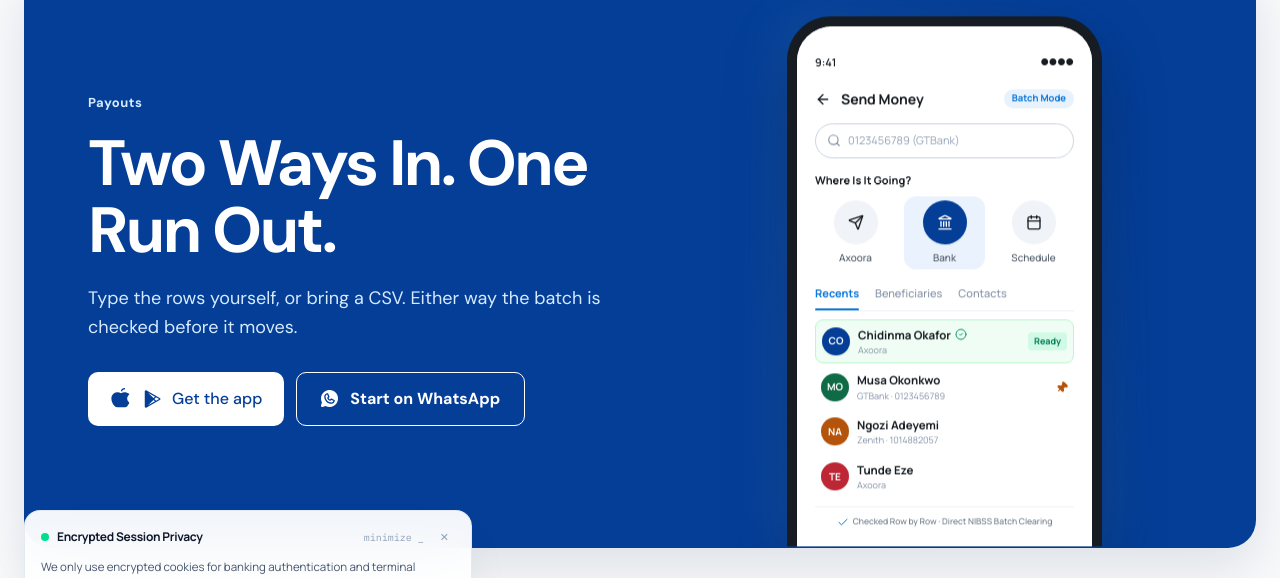
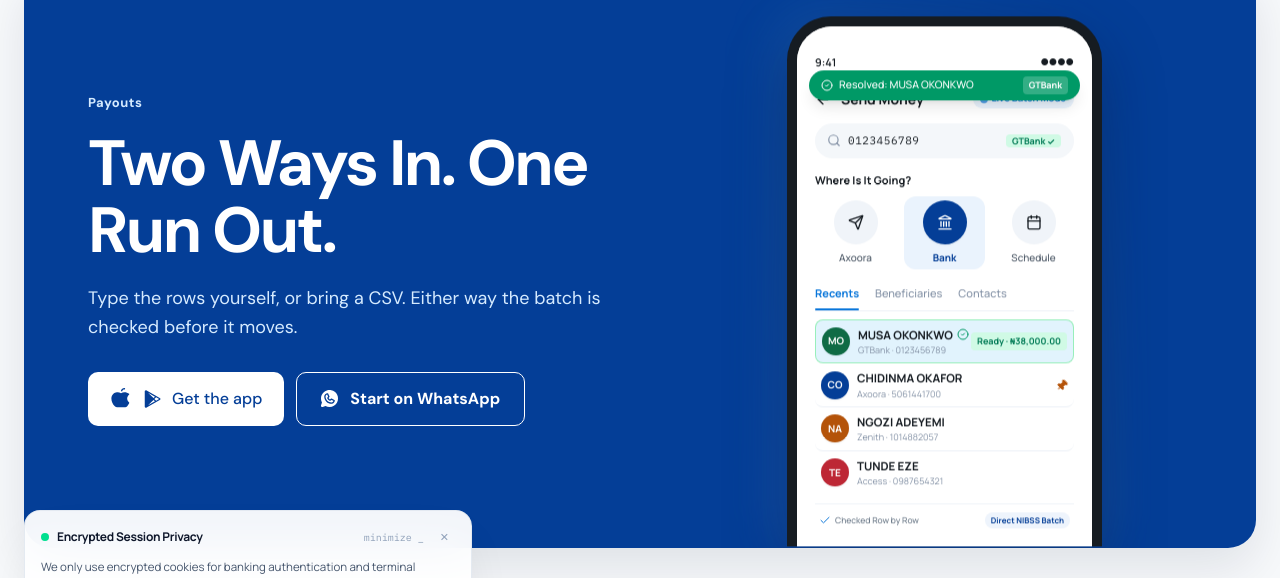
Before and after one commit to Moosaa95/axoora-website-update, a Next.js app: page /payouts in a window 1280 px wide. Shown: the part 121-699 px from the top of the page. Built offline with nearby package versions, Linux system fonts and the light colour scheme; no server answers; a web font is replaced by a local one.

Commit message:
feat: automate live phone content walkthroughs on Business and Payouts heroes

```diff
--- a/src/components/home/PayoutsPhone.tsx
+++ b/src/components/home/PayoutsPhone.tsx
@@ -2,99 +2,100 @@
 
 import React, { useState, useEffect } from 'react';
 import { motion, AnimatePresence } from 'framer-motion';
-import { ArrowLeft, Search, Send, Landmark, Calendar, Pin, CheckCircle2, Check } from 'lucide-react';
+import {
+  ArrowLeft,
+  Search,
+  Send,
+  Landmark,
+  Calendar,
+  Pin,
+  CheckCircle2,
+  Check,
+  FileCheck2,
+  Sparkles,
+} from 'lucide-react';
 import { PhoneFrame, PhoneStatusBar } from './shared';
 
 export const PayoutsPhone: React.FC = () => {
   const [activeTab, setActiveTab] = useState<'recents' | 'beneficiaries' | 'contacts'>('recents');
   const [selectedDestination, setSelectedDestination] = useState<'axoora' | 'bank' | 'schedule'>('bank');
-  const [selectedRecipient, setSelectedRecipient] = useState<string | null>('co');
-  const [searchPlaceholderIndex, setSearchPlaceholderIndex] = useState(0);
 
-  const searchPlaceholders = [
-    'Account Number or Phone',
-    '0123456789 (GTBank)',
-    'Chidinma Okafor',
-    'Musa Okonkwo',
-  ];
+  // Automated demo step:
+  // 0: Typing account number
+  // 1: Name resolved against receiving bank
+  // 2: Batch rows validated (Ready badges + Send Batch CTA)
+  // 3: Disbursed via NIBSS + receipts generated
+  const [payoutStep, setPayoutStep] = useState<number>(0);
+  const [typedChars, setTypedChars] = useState<string>('');
+
+  const targetAccount = '0123456789';
 
   useEffect(() => {
-    const interval = setInterval(() => {
-      setSearchPlaceholderIndex((prev) => (prev + 1) % searchPlaceholders.length);
-    }, 3500);
-    return () => clearInterval(interval);
+    // Automated demo loop
+    const cycle = setInterval(() => {
+      setPayoutStep((prev) => (prev + 1) % 4);
+    }, 3200);
+
+    return () => clearInterval(cycle);
   }, []);
+
+  // Typing animation for step 0
+  useEffect(() => {
+    if (payoutStep === 0) {
+      setTypedChars('');
+      let index = 0;
+      const typer = setInterval(() => {
+        if (index <= targetAccount.length) {
+          setTypedChars(targetAccount.slice(0, index));
+          index++;
+        } else {
+          clearInterval(typer);
+        }
+      }, 100);
+      return () => clearInterval(typer);
+    } else {
+      setTypedChars(targetAccount);
+    }
+  }, [payoutStep]);
 
   const recentsList = [
     {
-      id: 'co',
-      name: 'Chidinma Okafor',
-      bank: 'Axoora',
-      initials: 'CO',
-      color: '#043e97',
-      pinned: true,
-      amount: '₦45,000.00',
-    },
-    {
       id: 'mo',
-      name: 'Musa Okonkwo',
+      name: 'MUSA OKONKWO',
       bank: 'GTBank · 0123456789',
       initials: 'MO',
       color: '#0f6b45',
+      amount: '₦38,000.00',
       pinned: true,
-      amount: '₦38,000.00',
+    },
+    {
+      id: 'co',
+      name: 'CHIDINMA OKAFOR',
+      bank: 'Axoora · 5061441700',
+      initials: 'CO',
+      color: '#043e97',
+      amount: '₦45,000.00',
+      pinned: true,
     },
     {
       id: 'na',
-      name: 'Ngozi Adeyemi',
+      name: 'NGOZI ADEYEMI',
       bank: 'Zenith · 1014882057',
       initials: 'NA',
       color: '#b45309',
+      amount: '₦52,000.00',
       pinned: false,
-      amount: '₦52,000.00',
     },
     {
       id: 'te',
-      name: 'Tunde Eze',
-      bank: 'Axoora',
+      name: 'TUNDE EZE',
+      bank: 'Access · 0987654321',
       initials: 'TE',
       color: '#bd2735',
+      amount: '₦18,000.00',
       pinned: false,
-      amount: '₦18,000.00',
     },
   ];
-
-  const beneficiariesList = [
-    {
-      id: 'fb',
-      name: 'Fatima Bello',
-      bank: 'UBA · 2233445566',
-      initials: 'FB',
-      color: '#0976da',
-      pinned: true,
-      amount: '₦41,000.00',
-    },
-    {
-      id: 'co',
-      name: 'Chidinma Okafor',
-      bank: 'GTBank · 0123456789',
-      initials: 'CO',
-      color: '#043e97',
-      pinned: true,
-      amount: '₦45,000.00',
-    },
-    {
-      id: 'em',
-      name: 'Emeka Nwosu',
-      bank: 'Access · 0987654321',
-      initials: 'EN',
-      color: '#0f6b45',
-      pinned: false,
-      amount: '₦60,000.00',
-    },
-  ];
-
-  const currentList = activeTab === 'beneficiaries' ? beneficiariesList : recentsList;
 
   return (
     <motion.div
@@ -106,7 +107,66 @@ export const PayoutsPhone: React.FC = () => {
       <div className="absolute -inset-4 bg-gradient-to-tr from-blue-400/20 via-sky-300/10 to-transparent rounded-[52px] blur-xl -z-10 pointer-events-none" />
 
       <PhoneFrame width={315} height={530} radius={44} className="shadow-[0_25px_60px_rgba(2,15,46,0.35)]">
-        <div className="h-full flex flex-col justify-between p-4.5 bg-white text-[#161c22] select-none font-sans overflow-hidden">
+        <div className="h-full flex flex-col justify-between p-4.5 bg-white text-[#161c22] select-none font-sans overflow-hidden relative">
+          {/* Top Automated Flow Toast */}
+          <div className="absolute top-11 left-3 right-3 z-30 pointer-events-none">
+            <AnimatePresence mode="wait">
+              {payoutStep === 1 && (
+                <motion.div
+                  key="resolved"
+                  initial={{ opacity: 0, y: -10, scale: 0.95 }}
+                  animate={{ opacity: 1, y: 0, scale: 1 }}
+                  exit={{ opacity: 0, y: -8, scale: 0.95 }}
+                  className="bg-emerald-600 text-white text-[10.5px] font-medium py-1.5 px-3 rounded-full shadow-lg flex items-center justify-between"
+                >
+                  <span className="flex items-center gap-1.5">
+                    <CheckCircle2 className="w-3 h-3 text-white" />
+                    Resolved: MUSA OKONKWO
+                  </span>
+                  <span className="text-[9px] font-bold bg-white/20 px-1.5 py-0.5 rounded">
+                    GTBank
+                  </span>
+                </motion.div>
+              )}
+
+              {payoutStep === 2 && (
+                <motion.div
+                  key="checked"
+                  initial={{ opacity: 0, y: -10, scale: 0.95 }}
+                  animate={{ opacity: 1, y: 0, scale: 1 }}
+                  exit={{ opacity: 0, y: -8, scale: 0.95 }}
+                  className="bg-[#043e97] text-white text-[10.5px] font-medium py-1.5 px-3 rounded-full shadow-lg flex items-center justify-between"
+                >
+                  <span className="flex items-center gap-1.5">
+                    <FileCheck2 className="w-3 h-3 text-sky-200" />
+                    Checked Row by Row
+                  </span>
+                  <span className="text-[9px] font-bold bg-white/20 px-1.5 py-0.5 rounded">
+                    2/2 Ready
+                  </span>
+                </motion.div>
+              )}
+
+              {payoutStep === 3 && (
+                <motion.div
+                  key="disbursed"
+                  initial={{ opacity: 0, y: -10, scale: 0.95 }}
+                  animate={{ opacity: 1, y: 0, scale: 1 }}
+                  exit={{ opacity: 0, y: -8, scale: 0.95 }}
+                  className="bg-emerald-600 text-white text-[10.5px] font-medium py-1.5 px-3 rounded-full shadow-lg flex items-center justify-between"
+                >
+                  <span className="flex items-center gap-1.5">
+                    <Sparkles className="w-3 h-3 text-yellow-300" />
+                    Batch Disbursed · Receipts Sent
+                  </span>
+                  <span className="text-[9px] font-bold bg-white/20 px-1.5 py-0.5 rounded">
+                    ₦83,000
+                  </span>
+                </motion.div>
+              )}
+            </AnimatePresence>
+          </div>
+
           <div>
             {/* Top Status Bar */}
             <PhoneStatusBar />
@@ -117,27 +177,36 @@ export const PayoutsPhone: React.FC = () => {
                 <ArrowLeft className="w-4 h-4 text-[#161c22] cursor-pointer" />
                 <h4 className="text-[14px] font-bold text-[#161c22]">Send Money</h4>
               </div>
-              <span className="text-[9.5px] font-bold text-[#0976da] bg-[#e8f2fc] px-2 py-0.5 rounded-full">
-                Batch Mode
+              <span className="text-[9.5px] font-bold text-[#0976da] bg-[#e8f2fc] px-2 py-0.5 rounded-full flex items-center gap-1">
+                <span className="w-1.5 h-1.5 rounded-full bg-[#0976da] animate-ping" />
+                Live Batch Mode
               </span>
             </div>
 
-            {/* Search Pill Input with animated rotating placeholder */}
+            {/* Search Pill Input with Automated Typing Simulation */}
             <div className="mt-2.5 relative">
               <Search className="w-3.5 h-3.5 text-[#8492a6] absolute left-3 top-1/2 -translate-y-1/2 pointer-events-none" />
-              <AnimatePresence mode="wait">
-                <motion.input
-                  key={searchPlaceholderIndex}
-                  initial={{ opacity: 0, y: 3 }}
-                  animate={{ opacity: 1, y: 0 }}
-                  exit={{ opacity: 0, y: -3 }}
-                  transition={{ duration: 0.25 }}
-                  type="text"
-                  readOnly
-                  placeholder={searchPlaceholders[searchPlaceholderIndex]}
-                  className="w-full bg-[#f4f7fa] text-[11px] text-[#161c22] placeholder:text-[#8492a6] pl-8 pr-3 py-2 rounded-full border border-transparent focus:outline-none cursor-default transition hover:bg-[#eef3f8]"
-                />
-              </AnimatePresence>
+              <div className="w-full bg-[#f4f7fa] text-[11px] text-[#161c22] pl-8 pr-3 py-2 rounded-full border border-transparent flex items-center justify-between">
+                <span className="font-mono tracking-wider">
+                  {payoutStep === 0 ? (
+                    <>
+                      {typedChars}
+                      <span className="animate-pulse inline-block w-1 h-3 bg-[#0976da] ml-0.5 align-middle" />
+                    </>
+                  ) : (
+                    '0123456789'
+                  )}
+                </span>
+                {payoutStep >= 1 && (
+                  <motion.span
+                    initial={{ opacity: 0, scale: 0.8 }}
+                    animate={{ opacity: 1, scale: 1 }}
+                    className="text-[9px] font-bold text-emerald-700 bg-emerald-100 px-1.5 py-0.2 rounded"
+                  >
+                    GTBank ✓
+                  </motion.span>
+                )}
+              </div>
             </div>
 
             {/* Where Is It Going? Section */}
@@ -148,70 +217,28 @@ export const PayoutsPhone: React.FC = () => {
 
               <div className="grid grid-cols-3 gap-2">
                 {/* Axoora */}
-                <motion.button
-                  whileHover={{ y: -2, scale: 1.03 }}
-                  whileTap={{ scale: 0.95 }}
-                  type="button"
-                  onClick={() => setSelectedDestination('axoora')}
-                  className={`flex flex-col items-center gap-1.5 p-1 rounded-xl transition cursor-pointer ${
-                    selectedDestination === 'axoora' ? 'bg-[#eaf3fd]' : 'hover:bg-[#f4f7fa]'
-                  }`}
-                >
-                  <div
-                    className={`w-11 h-11 rounded-full flex items-center justify-center transition ${
-                      selectedDestination === 'axoora'
-                        ? 'bg-[#043e97] text-white shadow-xs'
-                        : 'bg-[#f0f4f9] text-[#161c22]'
-                    }`}
-                  >
+                <div className="flex flex-col items-center gap-1.5 p-1 rounded-xl transition cursor-pointer hover:bg-[#f4f7fa]">
+                  <div className="w-11 h-11 rounded-full bg-[#f0f4f9] text-[#161c22] flex items-center justify-center transition">
                     <Send className="w-4 h-4" />
                   </div>
                   <span className="text-[10px] font-medium text-[#4c5866]">Axoora</span>
-                </motion.button>
+                </div>
 
-                {/* Bank */}
-                <motion.button
-                  whileHover={{ y: -2, scale: 1.03 }}
-                  whileTap={{ scale: 0.95 }}
-                  type="button"
-                  onClick={() => setSelectedDestination('bank')}
-                  className={`flex flex-col items-center gap-1.5 p-1 rounded-xl transition cursor-pointer ${
-                    selectedDestination === 'bank' ? 'bg-[#eaf3fd]' : 'hover:bg-[#f4f7fa]'
-                  }`}
-                >
-                  <div
-                    className={`w-11 h-11 rounded-full flex items-center justify-center transition ${
-                      selectedDestination === 'bank'
-                        ? 'bg-[#043e97] text-white shadow-xs'
-                        : 'bg-[#f0f4f9] text-[#161c22]'
-                    }`}
-                  >
+                {/* Bank (Active) */}
+                <div className="flex flex-col items-center gap-1.5 p-1 rounded-xl bg-[#eaf3fd] transition cursor-pointer">
+                  <div className="w-11 h-11 rounded-full bg-[#043e97] text-white flex items-center justify-center shadow-xs">
                     <Landmark className="w-4 h-4" />
                   </div>
-                  <span className="text-[10px] font-medium text-[#4c5866]">Bank</span>
-                </motion.button>
+                  <span className="text-[10px] font-bold text-[#043e97]">Bank</span>
+                </div>
 
                 {/* Schedule */}
-                <motion.button
-                  whileHover={{ y: -2, scale: 1.03 }}
-                  whileTap={{ scale: 0.95 }}
-                  type="button"
-                  onClick={() => setSelectedDestination('schedule')}
-                  className={`flex flex-col items-center gap-1.5 p-1 rounded-xl transition cursor-pointer ${
-                    selectedDestination === 'schedule' ? 'bg-[#eaf3fd]' : 'hover:bg-[#f4f7fa]'
-                  }`}
-                >
-                  <div
-                    className={`w-11 h-11 rounded-full flex items-center justify-center transition ${
-                      selectedDestination === 'schedule'
-                        ? 'bg-[#043e97] text-white shadow-xs'
-                        : 'bg-[#f0f4f9] text-[#161c22]'
-                    }`}
-                  >
+                <div className="flex flex-col items-center gap-1.5 p-1 rounded-xl transition cursor-pointer hover:bg-[#f4f7fa]">
+                  <div className="w-11 h-11 rounded-full bg-[#f0f4f9] text-[#161c22] flex items-center justify-center transition">
                     <Calendar className="w-4 h-4" />
                   </div>
                   <span className="text-[10px] font-medium text-[#4c5866]">Schedule</span>
-                </motion.button>
+                </div>
               </div>
             </div>
 
@@ -220,14 +247,14 @@ export const PayoutsPhone: React.FC = () => {
               <button
                 type="button"
                 onClick={() => setActiveTab('recents')}
-                className={`pb-2 mr-4 font-bold relative transition cursor-pointer ${
-                  activeTab === 'recents' ? 'text-[#0976da]' : 'text-[#8492a6] hover:text-[#161c22]'
+                className={`pb-2 mr-4 font-bold relative transition ${
+                  activeTab === 'recents' ? 'text-[#0976da]' : 'text-[#8492a6]'
                 }`}
               >
                 Recents
                 {activeTab === 'recents' && (
                   <motion.div
-                    layoutId="payoutActiveTab"
+                    layoutId="payoutTabActive"
                     className="absolute bottom-0 left-0 right-0 h-0.5 bg-[#0976da] rounded-full"
                   />
                 )}
@@ -235,55 +262,47 @@ export const PayoutsPhone: React.FC = () => {
               <button
                 type="button"
                 onClick={() => setActiveTab('beneficiaries')}
-                className={`pb-2 mr-4 font-medium relative transition cursor-pointer ${
-                  activeTab === 'beneficiaries' ? 'text-[#0976da]' : 'text-[#8492a6] hover:text-[#161c22]'
+                className={`pb-2 mr-4 font-medium relative transition ${
+                  activeTab === 'beneficiaries' ? 'text-[#0976da]' : 'text-[#8492a6]'
                 }`}
               >
                 Beneficiaries
-                {activeTab === 'beneficiaries' && (
-                  <motion.div
-                    layoutId="payoutActiveTab"
-                    className="absolute bottom-0 left-0 right-0 h-0.5 bg-[#0976da] rounded-full"
-                  />
-                )}
               </button>
               <button
                 type="button"
                 onClick={() => setActiveTab('contacts')}
-                className={`pb-2 font-medium relative transition cursor-pointer ${
-                  activeTab === 'contacts' ? 'text-[#0976da]' : 'text-[#8492a6] hover:text-[#161c22]'
+                className={`pb-2 font-medium relative transition ${
+                  activeTab === 'contacts' ? 'text-[#0976da]' : 'text-[#8492a6]'
                 }`}
               >
                 Contacts
-                {activeTab === 'contacts' && (
-                  <motion.div
-                    layoutId="payoutActiveTab"
-                    className="absolute bottom-0 left-0 right-0 h-0.5 bg-[#0976da] rounded-full"
-                  />
-                )}
               </button>
             </div>
 
-            {/* Recipient List with Interactive Selection */}
+            {/* Recipient List with Automated Validation Highlights */}
             <div className="mt-2 divide-y divide-[#edf1f7]">
-              <AnimatePresence mode="wait">
-                <motion.div
-                  key={activeTab}
-                  initial={{ opacity: 0, y: 6 }}
-                  animate={{ opacity: 1, y: 0 }}
-                  exit={{ opacity: 0, y: -6 }}
-                  transition={{ duration: 0.2 }}
-                  className="space-y-0.5"
-                >
-                  {currentList.map((item) => {
-                    const isSelected = selectedRecipient === item.id;
+              {recentsList.map((item, idx) => {
+                const isResolvedTarget = item.id === 'mo' && payoutStep >= 1;
+                const isSecondTarget = item.id === 'co' && payoutStep >= 2;
+                const isDisbursed = payoutStep === 3 && (item.id === 'mo' || item.id === 'co');
+
                 return (
                   <motion.div
                     key={item.id}
-                        whileHover={{ x: 2 }}
-                        onClick={() => setSelectedRecipient(isSelected ? null : item.id)}
-                        className={`py-1.5 px-1.5 rounded-lg flex items-center justify-between cursor-pointer transition ${
-                          isSelected ? 'bg-[#f0fdf4] border border-[#bbf7d0]' : 'hover:bg-[#f7f9fc]'
+                    animate={
+                      isResolvedTarget || isSecondTarget
+                        ? {
+                            backgroundColor: isDisbursed
+                              ? '#ecfdf5'
+                              : ['#f0fdf4', '#e0f2fe', '#f0fdf4'],
+                          }
+                        : {}
+                    }
+                    transition={{ duration: 2, repeat: isResolvedTarget && !isDisbursed ? Infinity : 0 }}
+                    className={`py-1.5 px-1.5 rounded-lg flex items-center justify-between transition ${
+                      isResolvedTarget || isSecondTarget
+                        ? 'border border-[#86efac]/80'
+                        : 'hover:bg-[#f7f9fc]'
                     }`}
                   >
                     <div className="flex items-center gap-2">
@@ -296,7 +315,7 @@ export const PayoutsPhone: React.FC = () => {
                       <div>
                         <div className="text-[11.5px] font-bold text-[#161c22] flex items-center gap-1">
                           {item.name}
-                              {isSelected && (
+                          {(isResolvedTarget || isSecondTarget) && (
                             <CheckCircle2 className="w-3 h-3 text-emerald-600 inline" />
                           )}
                         </div>
@@ -305,9 +324,14 @@ export const PayoutsPhone: React.FC = () => {
                     </div>
 
                     <div className="flex items-center gap-1.5">
-                          {isSelected ? (
+                      {isDisbursed ? (
+                        <span className="text-[9px] font-bold text-emerald-700 bg-emerald-100 px-1.5 py-0.5 rounded flex items-center gap-0.5">
+                          <Check className="w-2.5 h-2.5" />
+                          Sent
+                        </span>
+                      ) : isResolvedTarget || isSecondTarget ? (
                         <span className="text-[9px] font-bold text-emerald-700 bg-emerald-100 px-1.5 py-0.5 rounded">
-                              Ready
+                          Ready · {item.amount}
                         </span>
                       ) : item.pinned ? (
                         <Pin className="w-3 h-3 text-[#b45309] fill-[#b45309] rotate-45" />
@@ -316,17 +340,47 @@ export const PayoutsPhone: React.FC = () => {
                   </motion.div>
                 );
               })}
-                </motion.div>
-              </AnimatePresence>
             </div>
           </div>
 
-          {/* Bottom footer text */}
-          <div className="text-center pt-2 border-t border-[#f0f4f9] mt-2 flex items-center justify-center gap-1">
+          {/* Bottom Automated Action Bar: Disburse Button or NIBSS status */}
+          <div className="pt-2 border-t border-[#f0f4f9] mt-2">
+            <AnimatePresence mode="wait">
+              {payoutStep === 2 ? (
+                <motion.button
+                  key="btn-run"
+                  initial={{ opacity: 0, y: 8 }}
+                  animate={{ opacity: 1, y: 0, scale: [1, 1.02, 1] }}
+                  exit={{ opacity: 0, y: -8 }}
+                  transition={{ duration: 0.3 }}
+                  type="button"
+                  className="w-full bg-[#043e97] hover:bg-[#03327a] text-white py-2 rounded-xl text-[11px] font-bold flex items-center justify-center gap-1.5 shadow-md"
+                >
+                  <Send className="w-3 h-3" />
+                  Run Batch: 2 recipients (₦83,000.00)
+                </motion.button>
+              ) : payoutStep === 3 ? (
+                <motion.div
+                  key="receipts-ready"
+                  initial={{ opacity: 0, scale: 0.95 }}
+                  animate={{ opacity: 1, scale: 1 }}
+                  className="w-full bg-emerald-50 text-emerald-800 py-1.5 rounded-xl text-[10px] font-bold flex items-center justify-center gap-1.5 border border-emerald-200"
+                >
+                  <CheckCircle2 className="w-3.5 h-3.5 text-emerald-600" />
+                  All Rows Disbursed · Receipts Generated
+                </motion.div>
+              ) : (
+                <div className="text-center flex items-center justify-between px-1">
+                  <span className="text-[8.5px] text-[#6c7a89] font-medium flex items-center gap-1">
                     <Check className="w-3 h-3 text-[#0976da]" />
-            <span className="text-[8.5px] text-[#6c7a89] font-medium">
-              Checked Row by Row · Direct NIBSS Batch Clearing
+                    Checked Row by Row
                   </span>
+                  <span className="text-[8px] font-bold text-[#043e97] bg-[#eef4fc] px-1.5 py-0.5 rounded-full">
+                    Direct NIBSS Batch
+                  </span>
+                </div>
+              )}
+            </AnimatePresence>
           </div>
         </div>
       </PhoneFrame>
```
Also changed, not shown: src/components/home/BusinessOverviewPhone.tsx (+166 -41 lines), src/components/PricingProductView.tsx (line endings or trailing spaces), 1 other file (tests, documents, lock files or other folders). Lines whose indentation alone changed are shown as unchanged.
